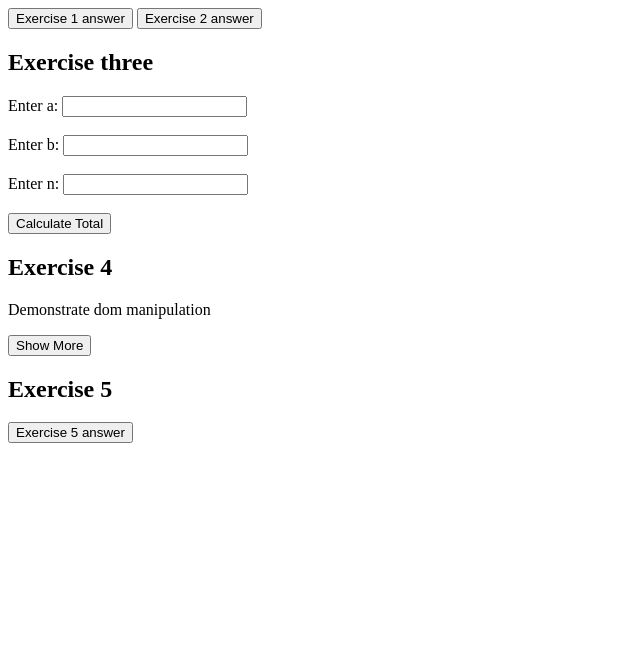
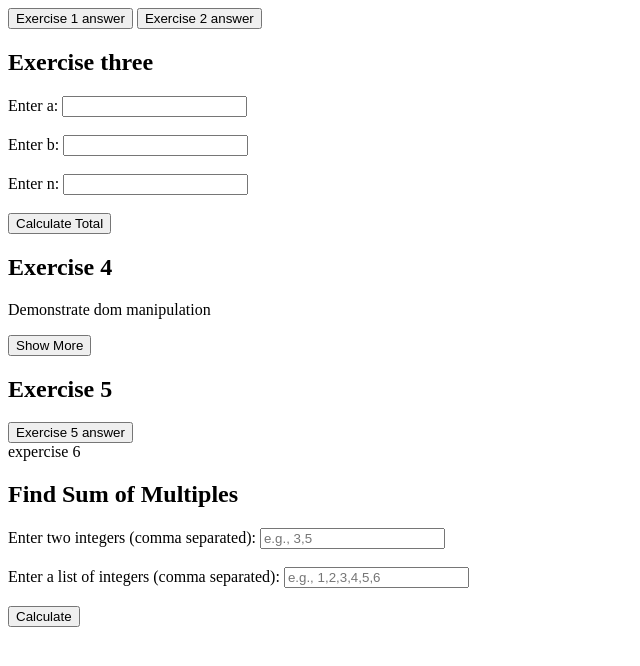
Before and after one commit to Bymax00x/IS123, a plain HTML site: page index.html in a window 1280 px wide. Shown: the whole page, without its empty margins (0-640 px from the left). Drawn offline with Linux system fonts and the light colour scheme.

Commit message:
exercise 6

```diff
--- a/exercise6.js
+++ b/exercise6.js
@@ -3,3 +3,18 @@
 // a is a list of two integers
 // l is a list of integers
 // find the sum of all the multiples of elements of a in l
+
+
+function sumOfMultiplesExe6() {
+    // Get the input values
+    let a = document.getElementById('parama').value.split(',').map(Number);
+    let l = document.getElementById('paraml').value.split(',').map(Number);
+
+    // Function to calculate the sum of multiples
+    let sum = l.reduce((acc, num) => {
+        return (num % a[0] === 0 || num % a[1] === 0) ? acc + num : acc;
+    }, 0);
+
+    // Display the result
+    document.getElementById('result').innerText = 'Sum of multiples: ' + sum;
+}
--- a/index.html
+++ b/index.html
@@ -39,11 +39,29 @@
       </button>
     </section>
 
+    <section>
+      expercise 6
+
+      <div>
+        <h2>Find Sum of Multiples</h2>
+        <label for="a">Enter two integers (comma separated): </label>
+        <input type="text" id="parama" placeholder="e.g., 3,5"><br><br>
+
+        <label for="l">Enter a list of integers (comma separated): </label>
+        <input type="text" id="paraml" placeholder="e.g., 1,2,3,4,5,6"><br><br>
+
+        <button onclick="sumOfMultiplesExe6()">Calculate</button>
+
+        <p id="result"></p>
+      </div>
+    </section>
     <script src="./script.js"></script>
     <script src="./exercise1.js"></script>
     <script src="./exercise2.js"></script>
     <script src="./exercise3.js"></script>
     <script src="./exercise4.js"></script>
     <script src="./exercise5.js"></script>
+    <script src="./exercise6.js"></script>
+
   </body>
 </html>
```
